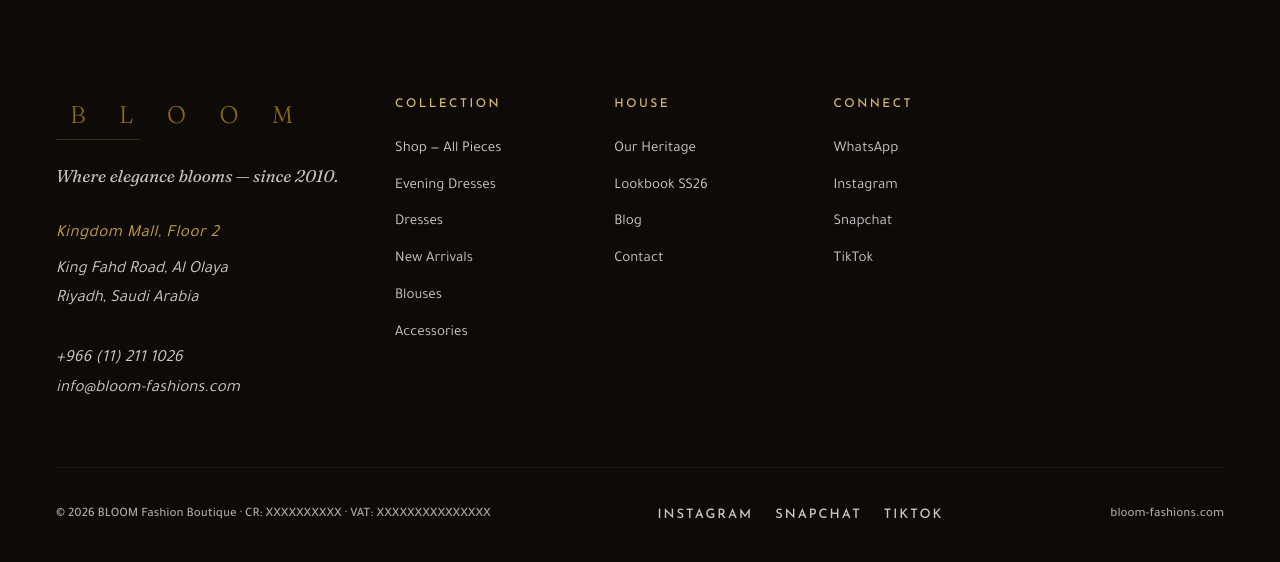
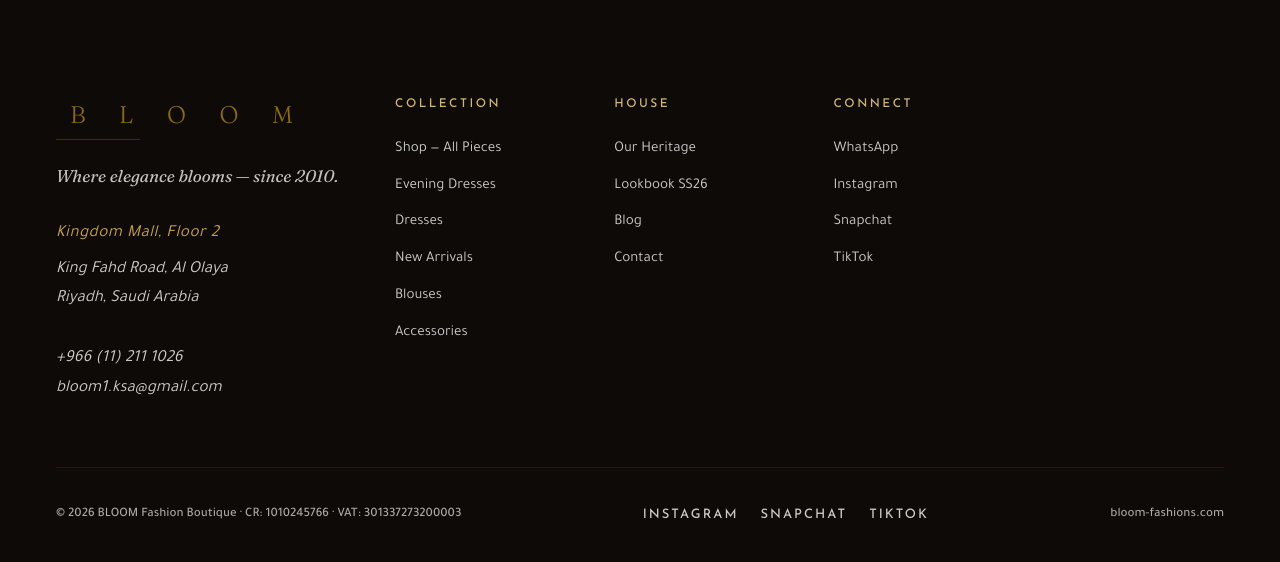
Before and after one commit to anasshahzad101/BLOOM-YAYA, a WordPress theme: the page made by wp-content/themes/bloom/page-blog.php in a window 1280 px wide. Shown: the part 2552-3114 px from the top of the page. Run offline with PHP 8.4 and a stand-in for WordPress, Linux system fonts and the light colour scheme; the site name, menu and one post (Sample post) are stand-ins, and other content is empty.

Commit message:
Add real contact/registration details to footer
Fill the footer's placeholder Commercial Registration and VAT numbers with
the real values (CR 1010245766, VAT 301337273200003) and set the contact
email to bloom1.ksa@gmail.com across all footer copies (footer.php plus the
inline footers in front-page, collection, about, blog, contact, lookbook).
Bump the one-time cache-purge flag so cached pages refresh on deploy.

```diff
--- a/wp-content/themes/bloom/footer.php
+++ b/wp-content/themes/bloom/footer.php
@@ -22,7 +22,7 @@ if ( ! ( isset( $GLOBALS['bloom_footer_rendered'] ) && $GLOBALS['bloom_footer_re
       <div class="ft-addr">
         <strong>Kingdom Mall, Floor 2</strong>
         King Fahd Road, Al Olaya<br>Riyadh, Saudi Arabia<br>
-        <br>+966 (11) 211 1026<br>info@bloom-fashions.com
+        <br>+966 (11) 211 1026<br>bloom1.ksa@gmail.com
       </div>
     </div>
     <div>
@@ -54,7 +54,7 @@ if ( ! ( isset( $GLOBALS['bloom_footer_rendered'] ) && $GLOBALS['bloom_footer_re
     </div>
   </div>
   <div class="ft-bot">
-    <span>© <?php echo date( 'Y' ); ?> BLOOM Fashion Boutique · CR: XXXXXXXXXX · VAT: XXXXXXXXXXXXXXX</span>
+    <span>© <?php echo date( 'Y' ); ?> BLOOM Fashion Boutique · CR: 1010245766 · VAT: 301337273200003</span>
     <div class="ft-social">
       <a href="#">Instagram</a>
       <a href="#">Snapchat</a>
--- a/wp-content/themes/bloom/front-page.php
+++ b/wp-content/themes/bloom/front-page.php
@@ -320,7 +320,7 @@ get_header();
       <div class="ft-addr">
         <strong>Kingdom Mall, Floor 2</strong>
         King Fahd Road, Al Olaya<br>Riyadh, Saudi Arabia<br>
-        <br>+966 (11) 211 1026<br>info@bloom-fashions.com
+        <br>+966 (11) 211 1026<br>bloom1.ksa@gmail.com
       </div>
     </div>
     <div>
@@ -352,7 +352,7 @@ get_header();
     </div>
   </div>
   <div class="ft-bot">
-    <span>© <?php echo date( 'Y' ); ?> BLOOM Fashion Boutique · CR: XXXXXXXXXX · VAT: XXXXXXXXXXXXXXX</span>
+    <span>© <?php echo date( 'Y' ); ?> BLOOM Fashion Boutique · CR: 1010245766 · VAT: 301337273200003</span>
     <div class="ft-social">
       <a href="#">Instagram</a>
       <a href="#">Snapchat</a>
--- a/wp-content/themes/bloom/functions.php
+++ b/wp-content/themes/bloom/functions.php
@@ -29,7 +29,7 @@ add_action( 'after_setup_theme', 'bloom_theme_setup' );
  * to force another purge on a future change.
  */
 function bloom_purge_cache_once() {
-	$flag = 'bloom_cache_purged_2026_07c';
+	$flag = 'bloom_cache_purged_2026_07d';
 	if ( get_option( $flag ) ) {
 		return;
 	}
--- a/wp-content/themes/bloom/page-about.php
+++ b/wp-content/themes/bloom/page-about.php
@@ -178,14 +178,14 @@ get_header();
       <div class="ft-logo">B L O O M</div>
       <div class="ft-logo-rule"></div>
       <p class="ft-tagline">Where elegance blooms — since 2010.</p>
-      <address class="ft-addr"><strong>Kingdom Mall, Floor 2</strong>King Fahd Road, Al Olaya<br>Riyadh, Saudi Arabia<br><br>+966 (11) 211 1026<br>info@bloom-fashions.com</address>
+      <address class="ft-addr"><strong>Kingdom Mall, Floor 2</strong>King Fahd Road, Al Olaya<br>Riyadh, Saudi Arabia<br><br>+966 (11) 211 1026<br>bloom1.ksa@gmail.com</address>
     </div>
     <div><div class="ft-col-title">Collection</div><a href="<?php echo esc_url( home_url("/shop/") ); ?>" class="ft-link">Shop — All Pieces</a>
       <a href="<?php echo esc_url( home_url("/collection/") ); ?>#evening" class="ft-link">Evening Dresses</a><a href="<?php echo esc_url( home_url("/collection/") ); ?>#dresses" class="ft-link">Dresses</a><a href="<?php echo esc_url( home_url("/collection/") ); ?>#new" class="ft-link">New Arrivals</a><a href="<?php echo esc_url( home_url("/collection/") ); ?>#blouses" class="ft-link">Blouses</a><a href="<?php echo esc_url( home_url("/collection/") ); ?>#accessories" class="ft-link">Accessories</a></div>
     <div><div class="ft-col-title">House</div><a href="<?php echo esc_url( home_url("/about/") ); ?>" class="ft-link">Our Heritage</a><a href="<?php echo esc_url( home_url("/lookbook/") ); ?>" class="ft-link">Lookbook SS26</a><a href="<?php echo esc_url( home_url("/blog/") ); ?>" class="ft-link">Blog</a><a href="<?php echo esc_url( home_url("/contact/") ); ?>" class="ft-link">Contact</a></div>
     <div><div class="ft-col-title">Connect</div><a href="#" class="ft-link">WhatsApp</a><a href="#" class="ft-link">Instagram</a><a href="#" class="ft-link">Snapchat</a><a href="#" class="ft-link">TikTok</a></div>
   </div>
-  <div class="ft-bot"><span>© 2026 BLOOM Fashion Boutique · CR: XXXXXXXXXX · VAT: XXXXXXXXXXXXXXX</span><div class="ft-social"><a href="#">Instagram</a><a href="#">Snapchat</a><a href="#">TikTok</a></div><span>bloom-fashions.com</span></div>
+  <div class="ft-bot"><span>© 2026 BLOOM Fashion Boutique · CR: 1010245766 · VAT: 301337273200003</span><div class="ft-social"><a href="#">Instagram</a><a href="#">Snapchat</a><a href="#">TikTok</a></div><span>bloom-fashions.com</span></div>
 </footer>
 <?php $GLOBALS["bloom_footer_rendered"] = true; ?>
 
--- a/wp-content/themes/bloom/page-blog.php
+++ b/wp-content/themes/bloom/page-blog.php
@@ -168,14 +168,14 @@ $blog_cats = get_categories( array( 'hide_empty'=>true ) );
       <div class="ft-logo">B L O O M</div>
       <div class="ft-logo-rule"></div>
       <p class="ft-tagline">Where elegance blooms — since 2010.</p>
-      <address class="ft-addr"><strong>Kingdom Mall, Floor 2</strong>King Fahd Road, Al Olaya<br>Riyadh, Saudi Arabia<br><br>+966 (11) 211 1026<br>info@bloom-fashions.com</address>
+      <address class="ft-addr"><strong>Kingdom Mall, Floor 2</strong>King Fahd Road, Al Olaya<br>Riyadh, Saudi Arabia<br><br>+966 (11) 211 1026<br>bloom1.ksa@gmail.com</address>
     </div>
     <div><div class="ft-col-title">Collection</div><a href="<?php echo esc_url( home_url("/shop/") ); ?>" class="ft-link">Shop — All Pieces</a>
       <a href="<?php echo esc_url( home_url("/collection/") ); ?>#evening" class="ft-link">Evening Dresses</a><a href="<?php echo esc_url( home_url("/collection/") ); ?>#dresses" class="ft-link">Dresses</a><a href="<?php echo esc_url( home_url("/collection/") ); ?>#new" class="ft-link">New Arrivals</a><a href="<?php echo esc_url( home_url("/collection/") ); ?>#blouses" class="ft-link">Blouses</a><a href="<?php echo esc_url( home_url("/collection/") ); ?>#accessories" class="ft-link">Accessories</a></div>
     <div><div class="ft-col-title">House</div><a href="<?php echo esc_url( home_url("/about/") ); ?>" class="ft-link">Our Heritage</a><a href="<?php echo esc_url( home_url("/lookbook/") ); ?>" class="ft-link">Lookbook SS26</a><a href="<?php echo esc_url( home_url("/blog/") ); ?>" class="ft-link">Blog</a><a href="<?php echo esc_url( home_url("/contact/") ); ?>" class="ft-link">Contact</a></div>
     <div><div class="ft-col-title">Connect</div><a href="#" class="ft-link">WhatsApp</a><a href="#" class="ft-link">Instagram</a><a href="#" class="ft-link">Snapchat</a><a href="#" class="ft-link">TikTok</a></div>
   </div>
-  <div class="ft-bot"><span>© 2026 BLOOM Fashion Boutique · CR: XXXXXXXXXX · VAT: XXXXXXXXXXXXXXX</span><div class="ft-social"><a href="#">Instagram</a><a href="#">Snapchat</a><a href="#">TikTok</a></div><span>bloom-fashions.com</span></div>
+  <div class="ft-bot"><span>© 2026 BLOOM Fashion Boutique · CR: 1010245766 · VAT: 301337273200003</span><div class="ft-social"><a href="#">Instagram</a><a href="#">Snapchat</a><a href="#">TikTok</a></div><span>bloom-fashions.com</span></div>
 </footer>
 <?php $GLOBALS["bloom_footer_rendered"] = true; ?>
 
--- a/wp-content/themes/bloom/page-collection.php
+++ b/wp-content/themes/bloom/page-collection.php
@@ -299,7 +299,7 @@ get_header();
       <div class="ft-addr">
         <strong>Kingdom Mall, Floor 2</strong>
         King Fahd Road, Al Olaya<br>Riyadh, Saudi Arabia<br>
-        <br>+966 (11) 211 1026<br>info@bloom-fashions.com
+        <br>+966 (11) 211 1026<br>bloom1.ksa@gmail.com
       </div>
     </div>
     <div>
@@ -330,7 +330,7 @@ get_header();
     </div>
   </div>
   <div class="ft-bot">
-    <span>© 2026 BLOOM Fashion Boutique · CR: XXXXXXXXXX · VAT: XXXXXXXXXXXXXXX</span>
+    <span>© 2026 BLOOM Fashion Boutique · CR: 1010245766 · VAT: 301337273200003</span>
     <div class="ft-social">
       <a href="#">Instagram</a>
       <a href="#">Snapchat</a>
--- a/wp-content/themes/bloom/page-contact.php
+++ b/wp-content/themes/bloom/page-contact.php
@@ -207,14 +207,14 @@ get_header();
       <div class="ft-logo">B L O O M</div>
       <div class="ft-logo-rule"></div>
       <p class="ft-tagline">Where elegance blooms — since 2010.</p>
-      <address class="ft-addr"><strong>Kingdom Mall, Floor 2</strong>King Fahd Road, Al Olaya<br>Riyadh, Saudi Arabia<br><br>+966 (11) 211 1026<br>info@bloom-fashions.com</address>
+      <address class="ft-addr"><strong>Kingdom Mall, Floor 2</strong>King Fahd Road, Al Olaya<br>Riyadh, Saudi Arabia<br><br>+966 (11) 211 1026<br>bloom1.ksa@gmail.com</address>
     </div>
     <div><div class="ft-col-title">Collection</div><a href="<?php echo esc_url( home_url("/shop/") ); ?>" class="ft-link">Shop — All Pieces</a>
       <a href="<?php echo esc_url( home_url("/collection/") ); ?>#evening" class="ft-link">Evening Dresses</a><a href="<?php echo esc_url( home_url("/collection/") ); ?>#dresses" class="ft-link">Dresses</a><a href="<?php echo esc_url( home_url("/collection/") ); ?>#new" class="ft-link">New Arrivals</a><a href="<?php echo esc_url( home_url("/collection/") ); ?>#blouses" class="ft-link">Blouses</a><a href="<?php echo esc_url( home_url("/collection/") ); ?>#accessories" class="ft-link">Accessories</a></div>
     <div><div class="ft-col-title">House</div><a href="<?php echo esc_url( home_url("/about/") ); ?>" class="ft-link">Our Heritage</a><a href="<?php echo esc_url( home_url("/lookbook/") ); ?>" class="ft-link">Lookbook SS26</a><a href="<?php echo esc_url( home_url("/blog/") ); ?>" class="ft-link">Blog</a><a href="<?php echo esc_url( home_url("/contact/") ); ?>" class="ft-link">Contact</a></div>
     <div><div class="ft-col-title">Connect</div><a href="#" class="ft-link">WhatsApp</a><a href="#" class="ft-link">Instagram</a><a href="#" class="ft-link">Snapchat</a><a href="#" class="ft-link">TikTok</a></div>
   </div>
-  <div class="ft-bot"><span>© 2026 BLOOM Fashion Boutique · CR: XXXXXXXXXX · VAT: XXXXXXXXXXXXXXX</span><div class="ft-social"><a href="#">Instagram</a><a href="#">Snapchat</a><a href="#">TikTok</a></div><span>bloom-fashions.com</span></div>
+  <div class="ft-bot"><span>© 2026 BLOOM Fashion Boutique · CR: 1010245766 · VAT: 301337273200003</span><div class="ft-social"><a href="#">Instagram</a><a href="#">Snapchat</a><a href="#">TikTok</a></div><span>bloom-fashions.com</span></div>
 </footer>
 <?php $GLOBALS["bloom_footer_rendered"] = true; ?>
 
--- a/wp-content/themes/bloom/page-lookbook.php
+++ b/wp-content/themes/bloom/page-lookbook.php
@@ -352,7 +352,7 @@ get_header();
     </div>
   </div>
   <div class="ft-bot">
-    <span>© 2026 BLOOM Fashion Boutique · CR: XXXXXXXXXX · VAT: XXXXXXXXXXXXXXX</span>
+    <span>© 2026 BLOOM Fashion Boutique · CR: 1010245766 · VAT: 301337273200003</span>
     <div class="ft-social">
       <a href="#">Instagram</a>
       <a href="#">Snapchat</a>
```
